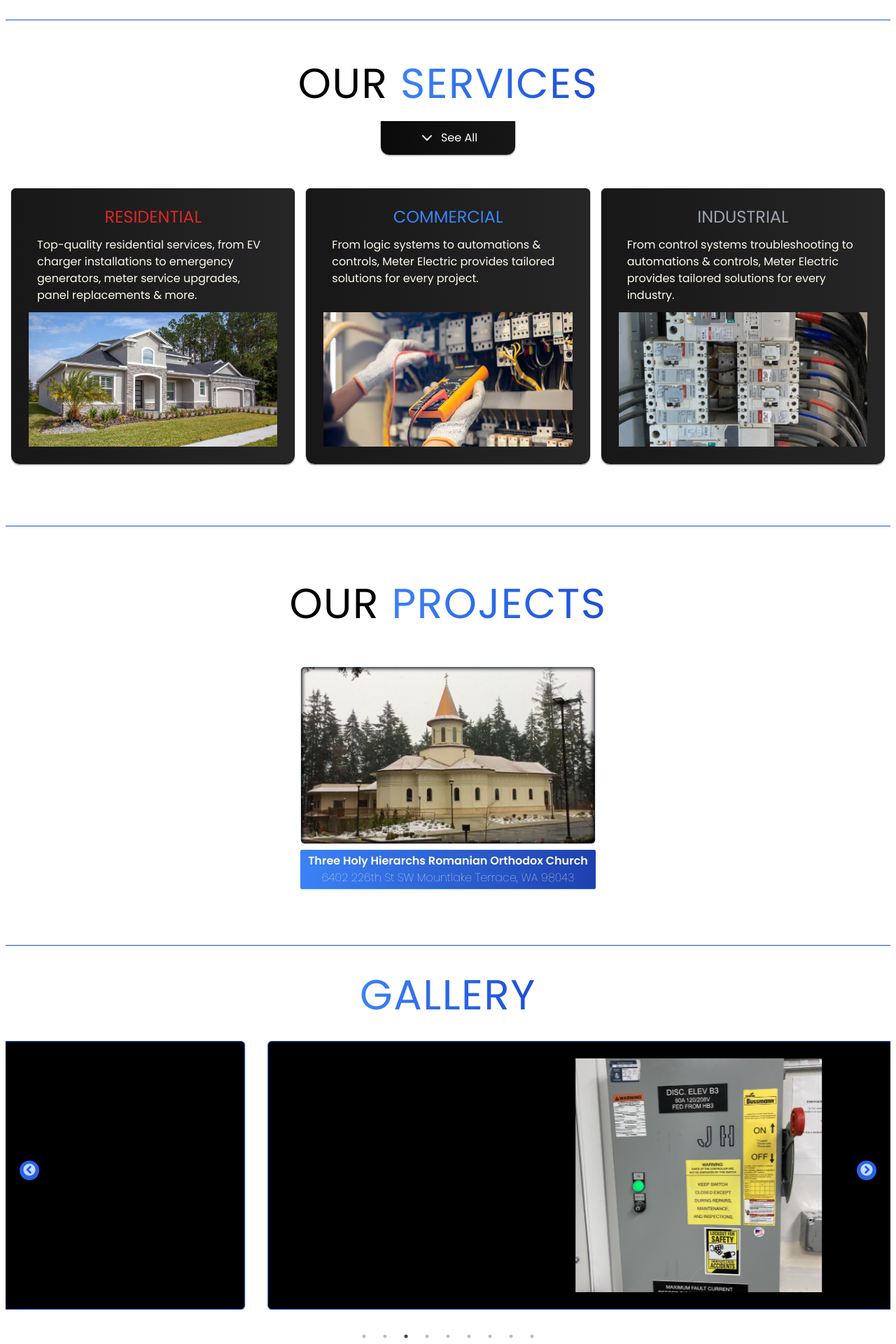
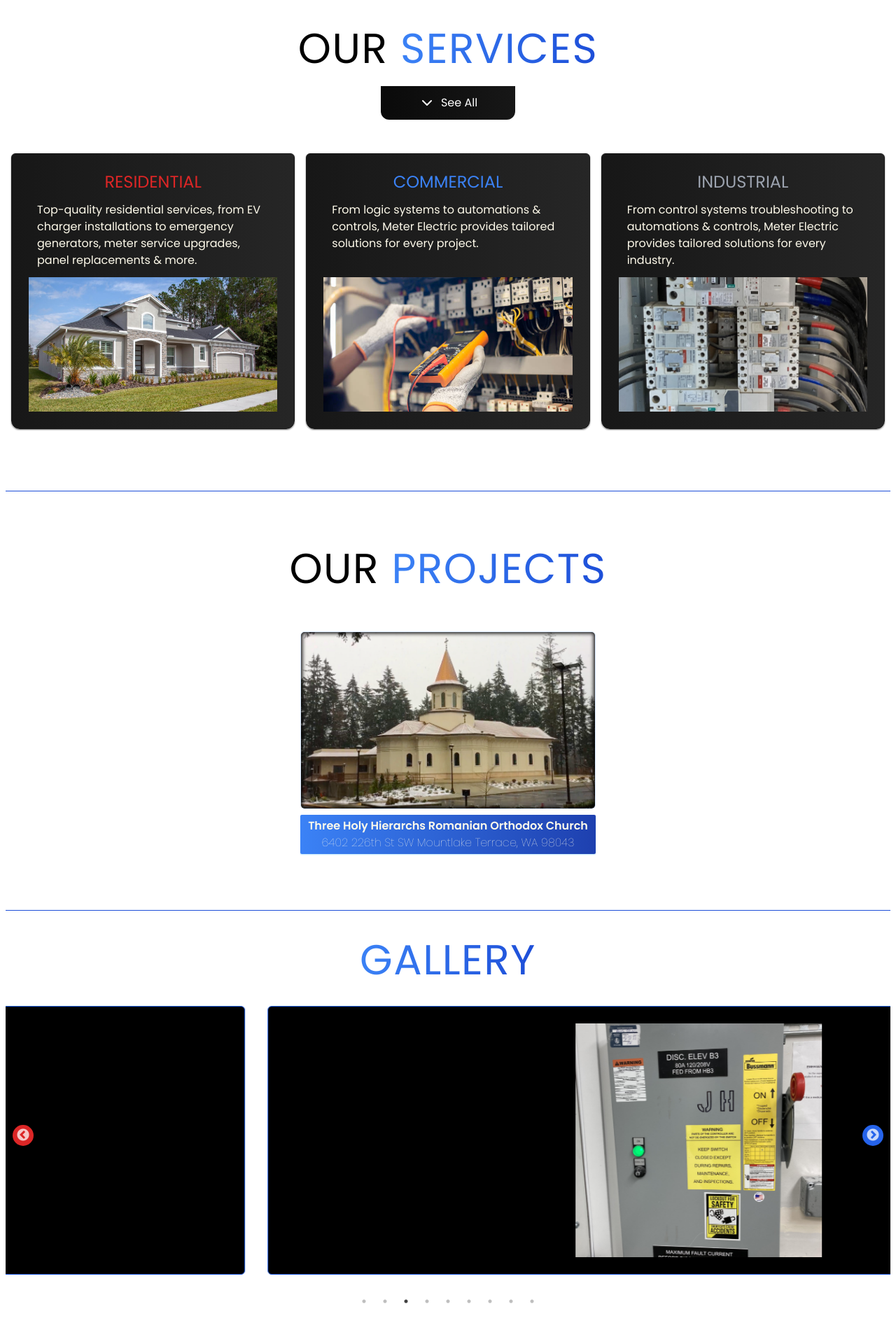
Before and after one commit to vtonu/meterelectric, a React (Vite) app: page / in a window 1280 px wide. Shown: the part 420-2340 px from the top of the page at 70% size. Built offline with nearby package versions, Linux system fonts and the light colour scheme.

Commit message:
Removed title, fix gallery arrows, updated colors (v2.8)

```diff
--- a/src/components/FeatureSection.jsx
+++ b/src/components/FeatureSection.jsx
@@ -32,7 +32,11 @@ const FeatureSection = () => {
       <div className="flex justify-center">
         <button
           onClick={toggleExpand}
-          className="flex items-center justify-center w-48 h-12 text-white shadow-sm border-neutral-900 rounded-b-xl border-1 bg-gradient-to-r from-neutral-950 to-neutral-900 hover:to-neutral-600 shadow-neutral-500 ">
+          className={`flex items-center justify-center w-48 h-12 text-white ${
+            isExpanded
+              ? 'bg-black rounded-none border-none shadow-none'
+              : 'border-neutral-900 border-1 bg-gradient-to-r from-neutral-950 to-neutral-900 hover:to-neutral-600 shadow-neutral-500 rounded-b-xl'
+          }`}>
           {isExpanded ? <ChevronUp /> : <ChevronDown />}
           <span className="ml-2">{isExpanded ? 'Close' : 'See All'}</span>
         </button>
@@ -41,7 +45,10 @@ const FeatureSection = () => {
         className={`transition-max-height duration-500 ease-in-out overflow-hidden ${
           isExpanded ? 'max-h-screen' : 'max-h-0'
         }`}>
-        <div className="max-w-lg p-6 mx-auto mt-2 text-lg text-white bg-black rounded-lg shadow-lg">
+        <div
+          className={`max-w-lg p-6 mx-auto mt-0 text-lg text-white bg-black shadow-lg ${
+            isExpanded ? 'rounded-none' : 'rounded-lg'
+          }`}>
           <ul className="list-disc list-inside">
             {services.map((service, index) => (
               <li key={index} className="mb-4">
--- a/src/components/HeroSection.jsx
+++ b/src/components/HeroSection.jsx
@@ -1,11 +1,6 @@
-import { ChevronDownSquare } from 'lucide-react';
-
 const HeroSection = ({ contactRef }) => {
   return (
-    <div className="flex flex-col items-center w-full max-w-6xl mx-auto">
-      <p className="text-4xl font-bold text-center text-balance text-neutral-600 mt-[-60px] md:text-5xl lg:text-6xl">
-        METER ELECTRIC
-      </p>
+    <div className="flex flex-col items-center w-full max-w-6xl mx-auto mt-[-50px]">
       <p className="max-w-4xl mx-auto mb-4 text-center text-md text-balance text-neutral-600 md:mb-8 lg:mb-8 md:text-2xl">
         Your go-to destination for quality electrical solutions, offering residential, commercial
         and industrial services.{' '}
--- a/src/components/Navbar.jsx
+++ b/src/components/Navbar.jsx
@@ -40,7 +40,7 @@ const Navbar = ({ homeRef, servicesRef, projectsRef, contactRef }) => {
                     if (item.scrollTo === 'projectsRef') handleScroll(projectsRef);
                     if (item.scrollTo === 'contactRef') handleScroll(contactRef);
                   }}
-                  className="p-1 text-blue-700 hover:underline hover:bg-slate-50">
+                  className="p-1 text-blue-700 hover:underline hover:bg-blue-50">
                   {item.label}
                 </button>
               </li>
--- a/src/components/Projects.jsx
+++ b/src/components/Projects.jsx
@@ -18,18 +18,21 @@ const NextArrow = (props) => {
   const { className, onClick, style } = props;
   return (
     <div
-      className={`${className} bg-blue-600 rounded-full  hover:bg-blue-600`}
+      className={`${className} bg-blue-600 rounded-full hover:bg-blue-700`}
       onClick={onClick}
       style={{
         ...style,
-        right: '20px',
+        right: '10px',
         zIndex: 1,
-        width: '28px',
-        height: '28px',
+        width: '30px',
+        height: '30px',
         display: 'flex',
         alignItems: 'center',
         justifyContent: 'center',
-      }}></div>
+        lineHeight: '30px',
+      }}>
+      <span className="text-white">›</span>
+    </div>
   );
 };
 
@@ -37,18 +40,21 @@ const PrevArrow = (props) => {
   const { className, onClick, style } = props;
   return (
     <div
-      className={`${className} bg-blue-600 rounded-full  hover:bg-blue-600`}
+      className={`${className} bg-red-600 rounded-full hover:bg-red-700`}
       onClick={onClick}
       style={{
         ...style,
-        left: '20px',
+        left: '10px',
         zIndex: 1,
-        width: '28px',
-        height: '28px',
+        width: '30px',
+        height: '30px',
         display: 'flex',
         alignItems: 'center',
         justifyContent: 'center',
-      }}></div>
+        lineHeight: '30px',
+      }}>
+      <span className="text-white">‹</span>
+    </div>
   );
 };
 
--- a/src/constants/index.jsx
+++ b/src/constants/index.jsx
@@ -22,7 +22,7 @@ export const features = [
   {
     link: '/residential',
     description: (
-      <div className="p-6 font-normal text-center border rounded-md shadow-sm border-neutral-900 rounded-b-xl font-sm border-1 bg-gradient-to-r from-neutral-900 to-neutral-800 hover:to-neutral-600 shadow-neutral-500">
+      <div className="p-6 font-normal text-center border rounded-md shadow-sm border-neutral-900 rounded-b-xl font-sm border-1 bg-gradient-to-r from-neutral-900 to-neutral-800 hover:to-neutral-700 shadow-neutral-500">
         <span className="text-2xl text-red-600">RESIDENTIAL</span>
         <p className="p-3 text-left">
           Top-quality residential services, from EV charger installations to emergency generators,
@@ -35,7 +35,7 @@ export const features = [
   {
     link: '/commercial',
     description: (
-      <div className="p-6 font-normal text-center border rounded-md shadow-sm border-neutral-900 rounded-b-xl font-sm border-1 bg-gradient-to-r from-neutral-900 to-neutral-800 hover:to-neutral-600 shadow-neutral-500">
+      <div className="p-6 font-normal text-center border rounded-md shadow-sm border-neutral-900 rounded-b-xl font-sm border-1 bg-gradient-to-r from-neutral-900 to-neutral-800 hover:to-neutral-700 shadow-neutral-500">
         <span className="text-2xl text-blue-500">COMMERCIAL</span>
         <p className="p-3 text-left">
           From logic systems to automations & controls, Meter Electric provides tailored solutions
@@ -50,7 +50,7 @@ export const features = [
   {
     link: '/industrial',
     description: (
-      <div className="p-6 font-normal text-center border rounded-md shadow-sm border-neutral-900 rounded-b-xl font-sm border-1 bg-gradient-to-r from-neutral-900 to-neutral-800 hover:to-neutral-600 shadow-neutral-500">
+      <div className="p-6 font-normal text-center border rounded-md shadow-sm border-neutral-900 rounded-b-xl font-sm border-1 bg-gradient-to-r from-neutral-900 to-neutral-800 hover:to-neutral-700 shadow-neutral-500">
         <span className="text-2xl text-gray-400 ">INDUSTRIAL</span>
 
         <p className="p-3 text-left">
```
Also changed, not shown: 1 other file (tests, documents, lock files or other folders).
